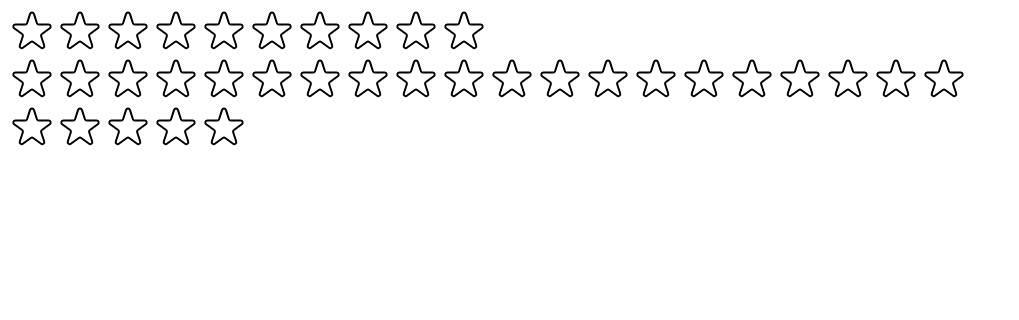
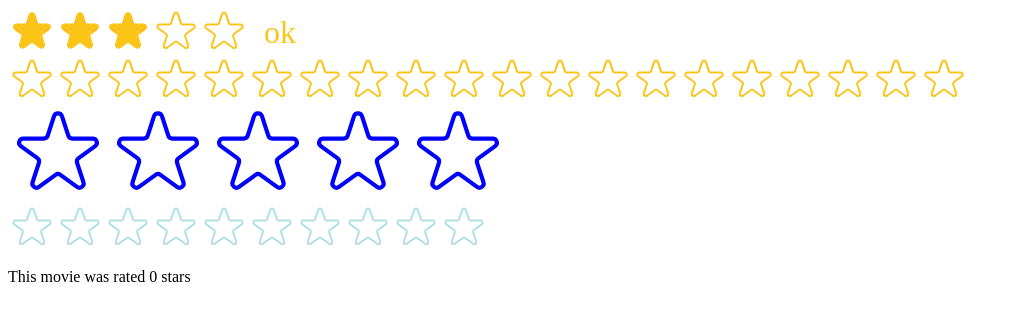
Before and after one commit to devhridoyahmed/Use-Popcorn, a React (Create React App) app: page / in a window 1280 px wide. Shown: the top 320 px of the page, without its empty margins (0-1019 px from the left). Built offline with nearby package versions, Linux system fonts and the light colour scheme.

Commit message:
star rating api reusability updated

```diff
--- a/src/StarRating.js
+++ b/src/StarRating.js
@@ -1,4 +1,5 @@
 import { useState } from "react";
+import PropTypes from "prop-types";
 
 const containerStyle = {
   display: "flex",
@@ -10,20 +11,41 @@
   display: "flex",
 };
 
-const textStyle = {
-  lineHeight: "1",
-  margin: "0",
+StarRating.propTypes = {
+  maxRating: PropTypes.number,
+  defaultRating: PropTypes.number,
+  color: PropTypes.string,
+  size: PropTypes.number,
+  messages: PropTypes.array,
+  className: PropTypes.string,
+  onSetRating: PropTypes.func,
 };
 
-export default function StarRating({ maxRating = 5 }) {
-  const [rating, setRating] = useState(0);
+export default function StarRating({
+  maxRating = 5,
+  color = "#fcc419",
+  size = 48,
+  className = "",
+  messages = [],
+  defaultRating = 0,
+  onSetRating,
+}) {
+  const [rating, setRating] = useState(defaultRating);
   const [tempRating, setTempRating] = useState(0);
 
   function handleRating(rate) {
     setRating(rate);
+    onSetRating(rate);
   }
+
+  const textStyle = {
+    lineHeight: "1",
+    margin: "0",
+    color,
+    fontSize: `${size / 1.5}px`,
+  };
   return (
-    <div style={containerStyle}>
+    <div style={containerStyle} className={className}>
       <div style={starContainerStyle}>
         {Array.from({ length: maxRating }, (_, i) => (
           <Star
@@ -32,22 +54,28 @@
             onRate={() => handleRating(i + 1)}
             onHoverIn={() => setTempRating(i + 1)}
             onHoverOut={() => setTempRating(0)}
+            color={color}
+            size={size}
           />
         ))}
       </div>
-      <p style={textStyle}>{tempRating || rating || ""}</p>
+      <p style={textStyle}>
+        {messages.length === maxRating
+          ? messages[tempRating ? tempRating - 1 : rating - 1]
+          : tempRating || rating || ""}
+      </p>
     </div>
   );
 }
 
-const starStyle = {
-  width: "48px",
-  height: "48px",
-  display: "block",
-  cursor: "pointer",
-};
+function Star({ onRate, full, onHoverIn, onHoverOut, color, size }) {
+  const starStyle = {
+    width: `${size}px`,
+    height: `${size}px`,
+    display: "block",
+    cursor: "pointer",
+  };
 
-function Star({ onRate, full, onHoverIn, onHoverOut }) {
   return (
     <span
       role="button"
@@ -60,8 +88,8 @@
         <svg
           xmlns="http://www.w3.org/2000/svg"
           viewBox="0 0 20 20"
-          fill="#000"
-          stroke="#000"
+          fill={color}
+          stroke={color}
         >
           <path d="M9.049 2.927c.3-.921 1.603-.921 1.902 0l1.07 3.292a1 1 0 00.95.69h3.462c.969 0 1.371 1.24.588 1.81l-2.8 2.034a1 1 0 00-.364 1.118l1.07 3.292c.3.921-.755 1.688-1.54 1.118l-2.8-2.034a1 1 0 00-1.175 0l-2.8 2.034c-.784.57-1.838-.197-1.539-1.118l1.07-3.292a1 1 0 00-.364-1.118L2.98 8.72c-.783-.57-.38-1.81.588-1.81h3.461a1 1 0 00.951-.69l1.07-3.292z" />
         </svg>
@@ -70,7 +98,7 @@
           xmlns="http://www.w3.org/2000/svg"
           fill="none"
           viewBox="0 0 24 24"
-          stroke="#000"
+          stroke={color}
         >
           <path
             strokeLinecap="round"
--- a/src/index.js
+++ b/src/index.js
@@ -1,15 +1,36 @@
-import React from "react";
+import React, { useState } from "react";
 import ReactDOM from "react-dom/client";
 // import "./index.css";
 // import App from "./App";
 import StarRating from "./StarRating";
 
+function Test() {
+  const [movieRating, setMovieRating] = useState(0);
+
+  return (
+    <div>
+      <StarRating
+        color="powderblue"
+        maxRating={10}
+        onSetRating={setMovieRating}
+      />
+
+      <p>This movie was rated {movieRating} stars</p>
+    </div>
+  );
+}
+
 const root = ReactDOM.createRoot(document.getElementById("root"));
 root.render(
   <React.StrictMode>
     {/* <App /> */}
-    <StarRating maxRating={10} />
+    <StarRating
+      maxRating={5}
+      messages={["terrible", "bad", "ok", "good", "amazing"]}
+      defaultRating={3}
+    />
     <StarRating maxRating={20} />
-    <StarRating />
+    <StarRating size={100} color="blue" />
+    <Test />
   </React.StrictMode>
 );
```
